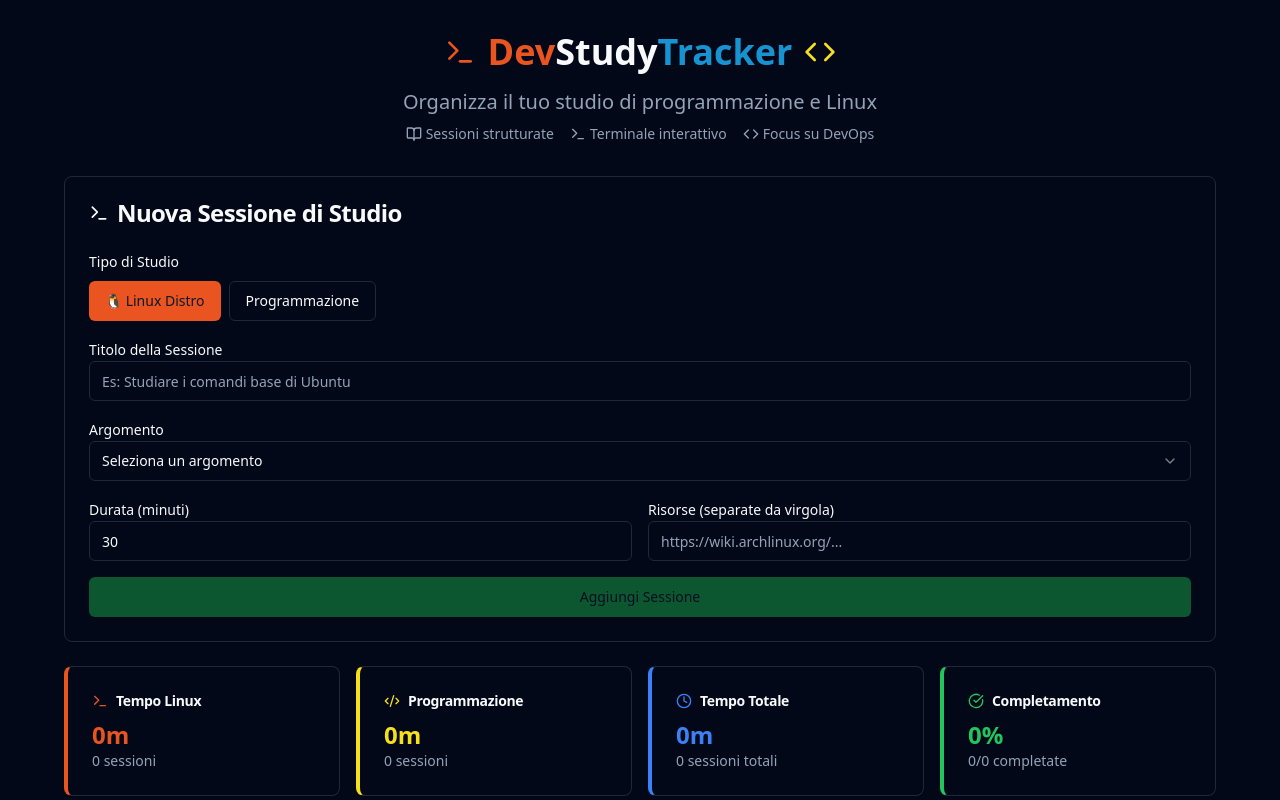
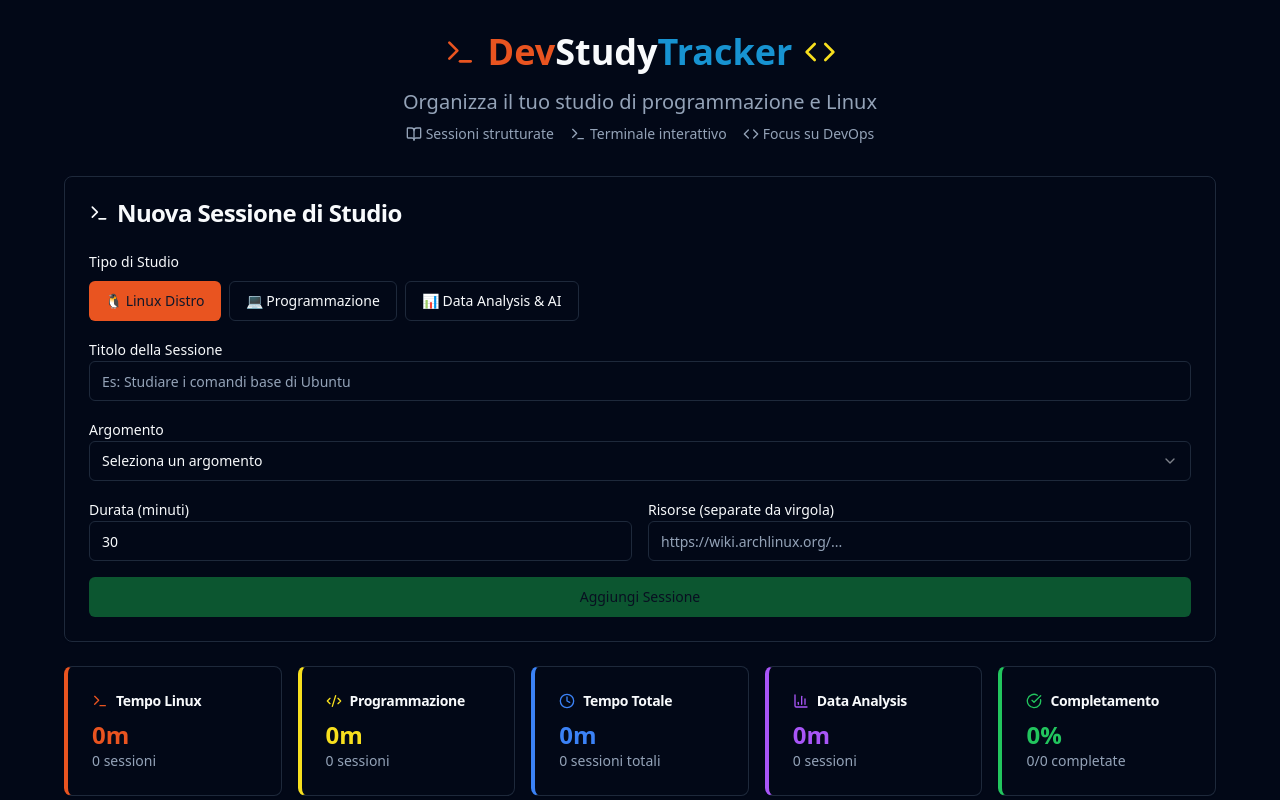
Before and after one commit to fabio-cerundolo/devstudy-command-center, a React (Vite) app: page / in a window 1280 px wide. Shown: the top 800 px of the page. Built offline with nearby package versions, Linux system fonts and the light colour scheme.

Commit message:
Add Data Analyst course
Add "Data Analist with AI integration" to the project.

```diff
--- a/src/components/StudyStats.tsx
+++ b/src/components/StudyStats.tsx
@@ -2,16 +2,19 @@
 import React from 'react';
 import { Card, CardContent, CardHeader, CardTitle } from './ui/card';
 import { Badge } from './ui/badge';
-import { Clock, Code2, Terminal, CheckCircle, BookOpen } from 'lucide-react';
+import { Clock, Code2, Terminal, CheckCircle, BookOpen, BarChart3 } from 'lucide-react';
 
 interface StudyStatsProps {
   stats: {
     linuxTime: number;
     programmingTime: number;
+    dataAnalysisTime: number;
     linuxTasksCount: number;
     programmingTasksCount: number;
+    dataAnalysisTasksCount: number;
     studiedDistros: string[];
     studiedLanguages: string[];
+    studiedDataTopics: string[];
     totalTasks: number;
     completedTasks: number;
   };
@@ -19,7 +22,7 @@ interface StudyStatsProps {
 
 export const StudyStats: React.FC<StudyStatsProps> = ({ stats }) => {
   const completionRate = stats.totalTasks > 0 ? Math.round((stats.completedTasks / stats.totalTasks) * 100) : 0;
-  const totalTime = stats.linuxTime + stats.programmingTime;
+  const totalTime = stats.linuxTime + stats.programmingTime + stats.dataAnalysisTime;
 
   const formatTime = (minutes: number) => {
     if (minutes < 60) return `${minutes}m`;
@@ -29,7 +32,7 @@ export const StudyStats: React.FC<StudyStatsProps> = ({ stats }) => {
   };
 
   return (
-    <div className="grid grid-cols-1 md:grid-cols-2 lg:grid-cols-4 gap-4 mb-6">
+    <div className="grid grid-cols-1 md:grid-cols-2 lg:grid-cols-5 gap-4 mb-6">
       {/* Tempo Linux */}
       <Card className="border-l-4 border-l-ubuntu-orange">
         <CardHeader className="pb-2">
@@ -80,6 +83,24 @@ export const StudyStats: React.FC<StudyStatsProps> = ({ stats }) => {
           </div>
           <p className="text-sm text-muted-foreground">
             {stats.totalTasks} sessioni totali
+          </p>
+        </CardContent>
+      </Card>
+
+      {/* Tempo Data Analysis */}
+      <Card className="border-l-4 border-l-purple-500">
+        <CardHeader className="pb-2">
+          <CardTitle className="flex items-center gap-2 text-sm">
+            <BarChart3 className="w-4 h-4 text-purple-500" />
+            Data Analysis
+          </CardTitle>
+        </CardHeader>
+        <CardContent>
+          <div className="text-2xl font-bold text-purple-500">
+            {formatTime(stats.dataAnalysisTime)}
+          </div>
+          <p className="text-sm text-muted-foreground">
+            {stats.dataAnalysisTasksCount} sessioni
           </p>
         </CardContent>
       </Card>
@@ -143,6 +164,27 @@ export const StudyStats: React.FC<StudyStatsProps> = ({ stats }) => {
           </CardContent>
         </Card>
       )}
+
+      {/* Argomenti Data Analysis */}
+      {stats.studiedDataTopics.length > 0 && (
+        <Card className="md:col-span-3">
+          <CardHeader className="pb-2">
+            <CardTitle className="flex items-center gap-2 text-sm">
+              <BarChart3 className="w-4 h-4" />
+              Argomenti Data Analysis & AI
+            </CardTitle>
+          </CardHeader>
+          <CardContent>
+            <div className="flex flex-wrap gap-2">
+              {stats.studiedDataTopics.map((topic, index) => (
+                <Badge key={index} className="bg-gradient-to-r from-purple-500 to-pink-500 text-white">
+                  {topic}
+                </Badge>
+              ))}
+            </div>
+          </CardContent>
+        </Card>
+      )}
     </div>
   );
 };
--- a/src/components/TaskForm.tsx
+++ b/src/components/TaskForm.tsx
@@ -7,17 +7,17 @@ import { Select, SelectContent, SelectItem, SelectTrigger, SelectValue } from '.
 import { Textarea } from './ui/textarea';
 import { Card, CardContent, CardHeader, CardTitle } from './ui/card';
 import { taskService } from '../services/TaskService';
-import { StudyTask, LinuxDistro, ProgrammingTopic } from '../types/StudyTask';
-import { Code2, Terminal } from 'lucide-react';
+import { StudyTask, LinuxDistro, ProgrammingTopic, DataAnalysisTopic } from '../types/StudyTask';
+import { Code2, Terminal, BarChart3 } from 'lucide-react';
 
 interface TaskFormProps {
   onTaskAdded: (task: StudyTask) => void;
 }
 
 export const TaskForm: React.FC<TaskFormProps> = ({ onTaskAdded }) => {
-  const [taskType, setTaskType] = useState<'linux' | 'programming'>('linux');
+  const [taskType, setTaskType] = useState<'linux' | 'programming' | 'data-analysis'>('linux');
   const [title, setTitle] = useState('');
-  const [selectedTopic, setSelectedTopic] = useState<LinuxDistro | ProgrammingTopic | null>(null);
+  const [selectedTopic, setSelectedTopic] = useState<LinuxDistro | ProgrammingTopic | DataAnalysisTopic | null>(null);
   const [duration, setDuration] = useState(30);
   const [resources, setResources] = useState('');
 
@@ -44,13 +44,19 @@ export const TaskForm: React.FC<TaskFormProps> = ({ onTaskAdded }) => {
     setResources('');
   };
 
-  const topics = taskType === 'linux' ? taskService.linuxDistros : taskService.programmingTopics;
+  const topics = taskType === 'linux'
+    ? taskService.linuxDistros
+    : taskType === 'programming'
+    ? taskService.programmingTopics
+    : taskService.dataAnalysisTopics;
 
   return (
     <Card className="mb-6">
       <CardHeader>
         <CardTitle className="flex items-center gap-2">
-          {taskType === 'linux' ? <Terminal className="w-5 h-5" /> : <Code2 className="w-5 h-5" />}
+          {taskType === 'linux' ? <Terminal className="w-5 h-5" />
+           : taskType === 'programming' ? <Code2 className="w-5 h-5" />
+           : <BarChart3 className="w-5 h-5" />}
           Nuova Sessione di Studio
         </CardTitle>
       </CardHeader>
@@ -59,7 +65,7 @@ export const TaskForm: React.FC<TaskFormProps> = ({ onTaskAdded }) => {
           {/* Tipo di Studio */}
           <div>
             <Label>Tipo di Studio</Label>
-            <div className="flex space-x-2 mt-2">
+            <div className="flex flex-wrap gap-2 mt-2">
               <Button
                 type="button"
                 variant={taskType === 'linux' ? 'default' : 'outline'}
@@ -80,7 +86,18 @@ export const TaskForm: React.FC<TaskFormProps> = ({ onTaskAdded }) => {
                 }}
                 className={taskType === 'programming' ? 'bg-js-yellow text-black hover:bg-js-yellow/90' : ''}
               >
-                {} Programmazione
+                💻 Programmazione
+              </Button>
+              <Button
+                type="button"
+                variant={taskType === 'data-analysis' ? 'default' : 'outline'}
+                onClick={() => {
+                  setTaskType('data-analysis');
+                  setSelectedTopic(null);
+                }}
+                className={taskType === 'data-analysis' ? 'bg-gradient-to-r from-purple-500 to-pink-500 text-white hover:from-purple-600 hover:to-pink-600' : ''}
+              >
+                📊 Data Analysis & AI
               </Button>
             </div>
           </div>
@@ -120,6 +137,9 @@ export const TaskForm: React.FC<TaskFormProps> = ({ onTaskAdded }) => {
                     {taskType === 'programming' && (topic as ProgrammingTopic).framework &&
                       ` (${(topic as ProgrammingTopic).framework})`
                     }
+                    {taskType === 'data-analysis' && (topic as DataAnalysisTopic).category &&
+                      ` - ${(topic as DataAnalysisTopic).category}`
+                    }
                   </SelectItem>
                 ))}
               </SelectContent>
@@ -142,7 +162,7 @@ export const TaskForm: React.FC<TaskFormProps> = ({ onTaskAdded }) => {
                       Init System: {(selectedTopic as LinuxDistro).initSystem}
                     </p>
                   </div>
-                ) : (
+                ) : taskType === 'programming' ? (
                   <div>
                     <h4 className="font-bold" style={{ color: (selectedTopic as ProgrammingTopic).color }}>
                       {(selectedTopic as ProgrammingTopic).language}
@@ -161,6 +181,37 @@ export const TaskForm: React.FC<TaskFormProps> = ({ onTaskAdded }) => {
                           {concept}
                         </span>
                       ))}
+                    </div>
+                  </div>
+                ) : (
+                  <div>
+                    <h4 className="font-bold" style={{ color: (selectedTopic as DataAnalysisTopic).color }}>
+                      {(selectedTopic as DataAnalysisTopic).name}
+                    </h4>
+                    <p className="text-sm text-muted-foreground mb-2">
+                      Categoria: {(selectedTopic as DataAnalysisTopic).category}
+                    </p>
+                    <div className="space-y-2">
+                      <div>
+                        <p className="text-xs font-medium text-muted-foreground">Tecnologie:</p>
+                        <div className="flex flex-wrap gap-1">
+                          {(selectedTopic as DataAnalysisTopic).technologies.map((tech, index) => (
+                            <span key={index} className="bg-blue-100 dark:bg-blue-900 px-2 py-1 rounded text-xs">
+                              {tech}
+                            </span>
+                          ))}
+                        </div>
+                      </div>
+                      <div>
+                        <p className="text-xs font-medium text-muted-foreground">Integrazione AI:</p>
+                        <div className="flex flex-wrap gap-1">
+                          {(selectedTopic as DataAnalysisTopic).aiIntegration.map((ai, index) => (
+                            <span key={index} className="bg-purple-100 dark:bg-purple-900 px-2 py-1 rounded text-xs">
+                              {ai}
+                            </span>
+                          ))}
+                        </div>
+                      </div>
                     </div>
                   </div>
                 )}
--- a/src/pages/Index.tsx
+++ b/src/pages/Index.tsx
@@ -99,6 +99,10 @@ const Index = () => {
                   <strong className="text-arch-blue">DevOps:</strong> Combina conoscenze Linux
                   con scripting per automazione e deployment.
                 </div>
+                <div className="p-3 bg-secondary rounded-lg">
+                  <strong className="text-purple-500">Data Analysis & AI:</strong> Analizza dati
+                  con Python, R e strumenti di Machine Learning.
+                </div>
               </div>
             </CardContent>
           </Card>
--- a/src/services/TaskService.ts
+++ b/src/services/TaskService.ts
@@ -1,5 +1,5 @@
 
-import { StudyTask, LinuxDistro, ProgrammingTopic } from '../types/StudyTask';
+import { StudyTask, LinuxDistro, ProgrammingTopic, DataAnalysisTopic } from '../types/StudyTask';
 
 class TaskService {
   private STORAGE_KEY = 'dev_study_tasks';
@@ -21,6 +21,51 @@ class TaskService {
     { language: 'Rust', concepts: ['Ownership', 'Borrowing', 'Memory Safety'], color: '#CE422B' },
     { language: 'Go', concepts: ['Concurrency', 'Goroutines', 'Channels'], color: '#00ADD8' },
     { language: 'Java', framework: 'Spring', concepts: ['JVM', 'Dependency Injection', 'Enterprise'], color: '#ED8B00' }
+  ];
+
+  dataAnalysisTopics: DataAnalysisTopic[] = [
+    {
+      name: 'Python per Data Science',
+      category: 'language',
+      technologies: ['Pandas', 'NumPy', 'Matplotlib', 'Seaborn'],
+      aiIntegration: ['Scikit-learn', 'TensorFlow', 'PyTorch'],
+      color: '#3776AB'
+    },
+    {
+      name: 'R Statistical Computing',
+      category: 'language',
+      technologies: ['ggplot2', 'dplyr', 'tidyr', 'Shiny'],
+      aiIntegration: ['caret', 'randomForest', 'nnet'],
+      color: '#276DC3'
+    },
+    {
+      name: 'SQL & Database Analysis',
+      category: 'tool',
+      technologies: ['PostgreSQL', 'MySQL', 'BigQuery', 'Snowflake'],
+      aiIntegration: ['SQL AI assistants', 'Automated query optimization'],
+      color: '#336791'
+    },
+    {
+      name: 'Machine Learning Frameworks',
+      category: 'ai-framework',
+      technologies: ['Jupyter', 'Google Colab', 'MLflow'],
+      aiIntegration: ['Scikit-learn', 'TensorFlow', 'Keras', 'XGBoost'],
+      color: '#FF6F00'
+    },
+    {
+      name: 'Business Intelligence Tools',
+      category: 'tool',
+      technologies: ['Tableau', 'Power BI', 'Looker', 'Excel'],
+      aiIntegration: ['AI-powered insights', 'Automated reporting'],
+      color: '#E97627'
+    },
+    {
+      name: 'Deep Learning & AI',
+      category: 'ai-framework',
+      technologies: ['Neural Networks', 'CNN', 'RNN', 'Transformers'],
+      aiIntegration: ['OpenAI API', 'Hugging Face', 'LangChain'],
+      color: '#FF4081'
+    }
   ];
 
   getTasks(): StudyTask[] {
@@ -72,20 +117,26 @@ class TaskService {
 
     const linuxTasks = tasks.filter(t => t.type === 'linux');
     const programmingTasks = tasks.filter(t => t.type === 'programming');
+    const dataAnalysisTasks = tasks.filter(t => t.type === 'data-analysis');
 
     const linuxTime = linuxTasks.reduce((acc, task) => acc + task.duration, 0);
     const programmingTime = programmingTasks.reduce((acc, task) => acc + task.duration, 0);
+    const dataAnalysisTime = dataAnalysisTasks.reduce((acc, task) => acc + task.duration, 0);
 
     const studiedDistros = [...new Set(linuxTasks.map(t => (t.topic as LinuxDistro).name))];
     const studiedLanguages = [...new Set(programmingTasks.map(t => (t.topic as ProgrammingTopic).language))];
+    const studiedDataTopics = [...new Set(dataAnalysisTasks.map(t => (t.topic as DataAnalysisTopic).name))];
 
     return {
       linuxTime,
       programmingTime,
+      dataAnalysisTime,
       linuxTasksCount: linuxTasks.length,
       programmingTasksCount: programmingTasks.length,
+      dataAnalysisTasksCount: dataAnalysisTasks.length,
       studiedDistros,
       studiedLanguages,
+      studiedDataTopics,
       totalTasks: tasks.length,
       completedTasks: tasks.filter(t => t.completed).length
     };
```
Also changed, not shown: src/types/StudyTask.ts (+10 -2 lines).
